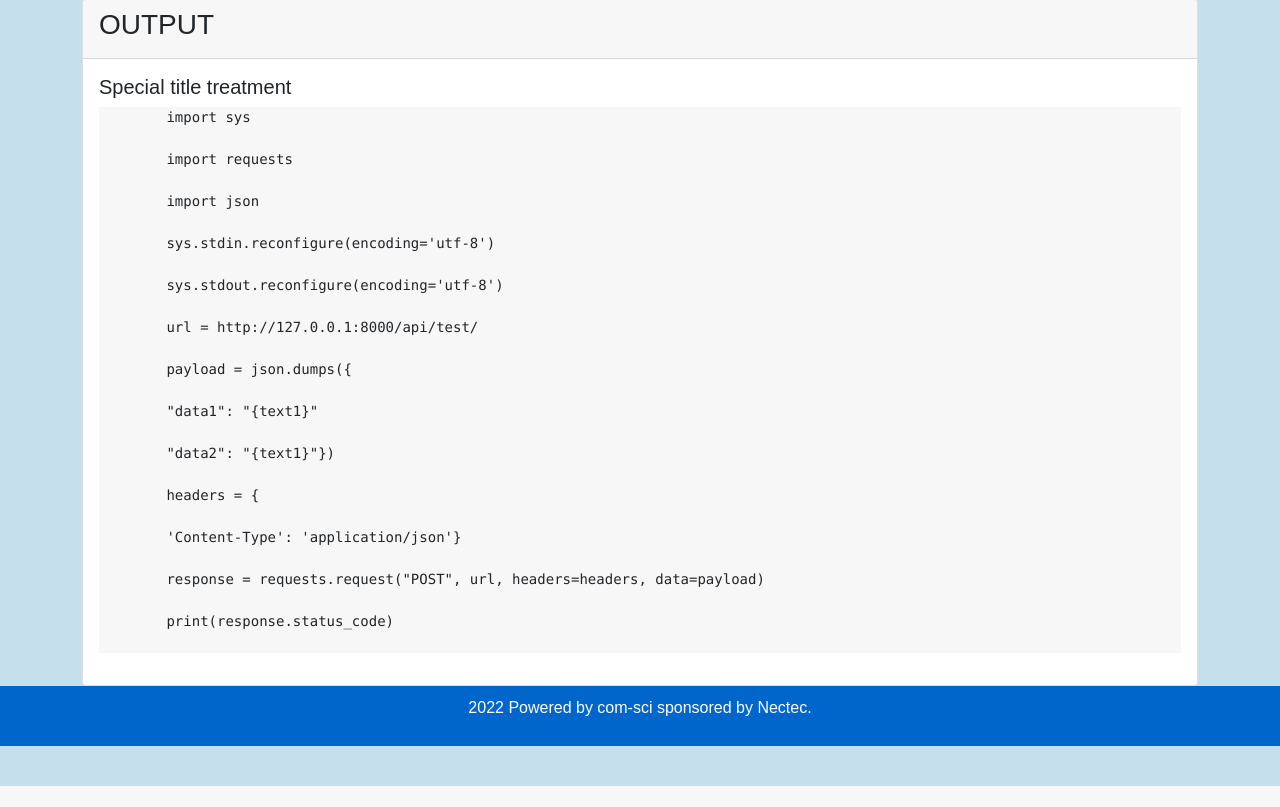
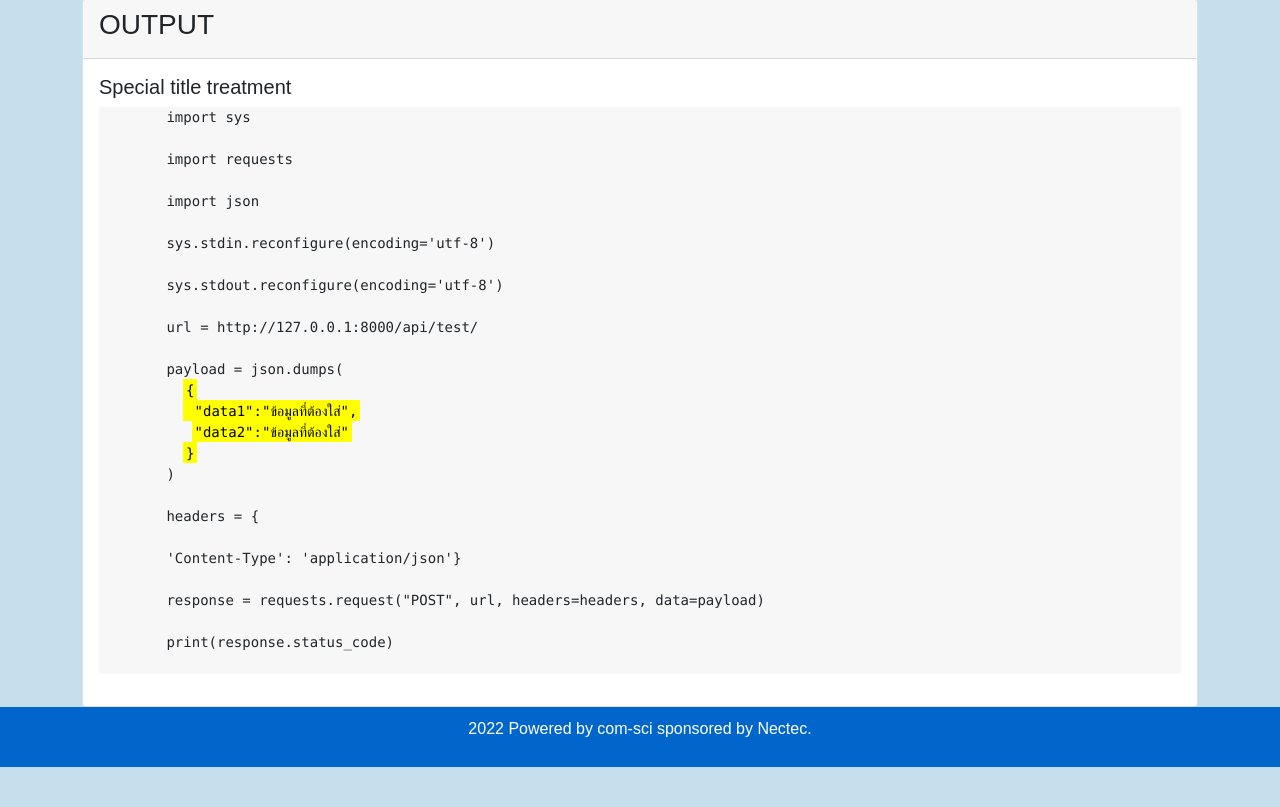
Before and after one commit to Ratchapol147/Project_RMUTT_NECTEC, a Django app: page /api/service in a window 1280 px wide. Shown: the part 305-1112 px from the top of the page. Before the commit the page ends 1091 px from the top, so only its background shows below. Run offline with Django 4.2, Linux system fonts and the light colour scheme; the visitor is signed in with stand-in values (Sample User, id 1).

Commit message:
five Commit

```diff
--- a/api/templates/api.html
+++ b/api/templates/api.html
@@ -1,7 +1,12 @@
 {% extends 'base/base.html' %}
 {% block title %}Service{% endblock %}
 {% block content %}
-
+<style>
+  mark {
+  background-color: yellow;
+  color: black;
+}
+</style>
 <br><br><br>
 <table class="table table-borderless center .table-responsive">
     <tbody>
@@ -51,11 +56,12 @@
 
         url = http://127.0.0.1:8000/api/test/
 
-        payload = json.dumps({
-
-        "data1": "{text1}"
-
-        "data2": "{text1}"})
+        payload = json.dumps(
+          <mark color="red">{</mark>
+          <mark> "data1":"ข้อมูลที่ต้องใส่",</mark>
+           <mark>"data2":"ข้อมูลที่ต้องใส่"</mark>
+          <mark>}</mark>
+        )
 
         headers = {
 
--- a/app/static/css/style2.css
+++ b/app/static/css/style2.css
@@ -127,6 +127,8 @@ textarea{
     color: #fff;
     padding: 10px;
     text-align: center;
+    /* ================= */
+
   }
 
   .footer{
--- a/app/templates/base/base.html
+++ b/app/templates/base/base.html
@@ -12,6 +12,7 @@
     <link rel="stylesheet" href="https://cdn.jsdelivr.net/npm/bootstrap-icons@1.10.2/font/bootstrap-icons.css">
     <link rel="stylesheet" href="{% static 'css/style.css' %}">
     <link rel="stylesheet" href="{% static 'css/style2.css' %}">
+    <link rel="icon" type="image/x-icon" href="https://cdn-icons-png.flaticon.com/512/4509/4509617.png">
     <title>{% block title %}Document{% endblock %}</title>
     <style>
       .errorlist {
--- a/authenticate/templates/authenticate/change_password.html
+++ b/authenticate/templates/authenticate/change_password.html
@@ -1,5 +1,5 @@
 {% extends 'base/base.html' %}
-
+{% block title %}Change Password{% endblock %}
 {% block content %}
 <div class="text-center mt-4 mb-4">
     <h2 class="text-muted">Change Password</h2>
--- a/authenticate/templates/authenticate/edit_profile.html
+++ b/authenticate/templates/authenticate/edit_profile.html
@@ -1,5 +1,5 @@
 {% extends 'base/base.html' %}
-
+{% block title %}Edit Profile{% endblock %}
 {% block content %}
 <div class="text-center mt-4 mb-4">
     <h2 class="text-muted">Edit Profile</h2>
--- a/authenticate/templates/authenticate/login.html
+++ b/authenticate/templates/authenticate/login.html
@@ -1,5 +1,5 @@
 {% extends 'base/base.html' %}
-
+{% block title %}Login{% endblock %}
 {% block content %}
 <div class="text-center mt-4 text-muted">
     <h2>User Login</h2>
--- a/authenticate/templates/authenticate/register.html
+++ b/authenticate/templates/authenticate/register.html
@@ -1,5 +1,5 @@
 {% extends 'base/base.html' %}
-
+{% block title %}Register{% endblock %}
 {% block content %}
 <div class="text-center mt-4 mb-4">
     <h2 class="text-muted">Register</h2>
```
Also changed, not shown: app/templates/frontend/process_input.html (+11 -5 lines).
